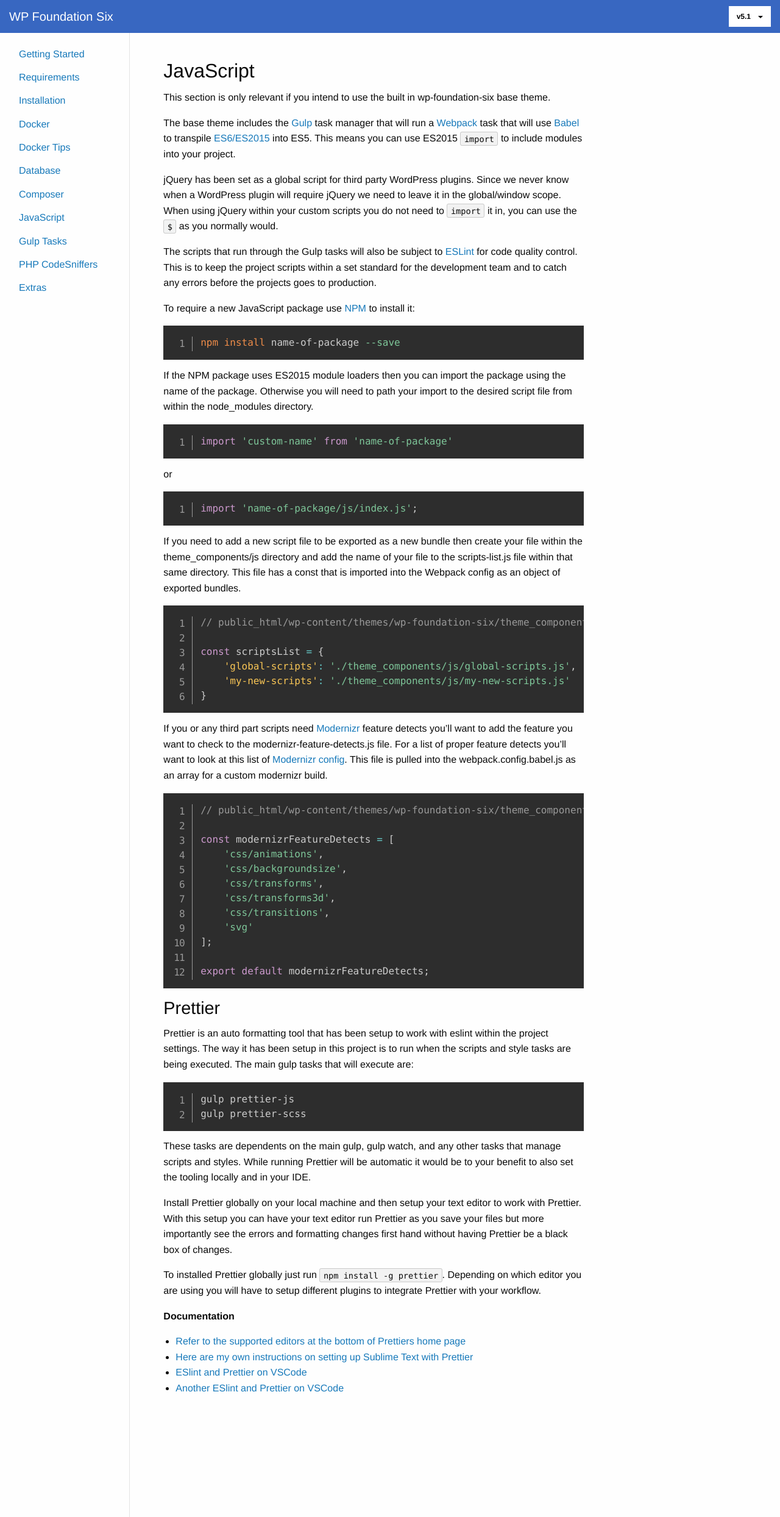
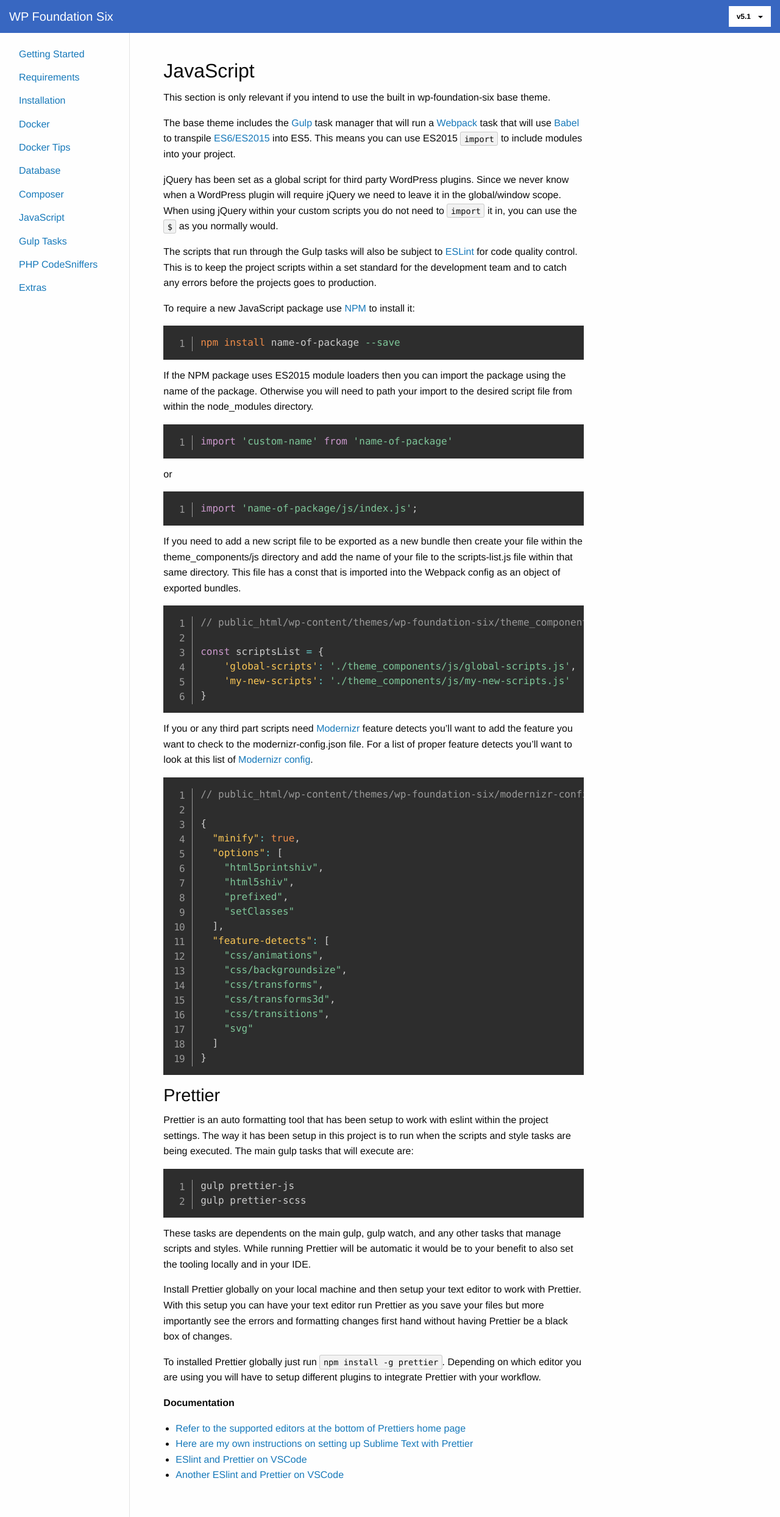
Before and after one commit to Blake-C/wp-foundation-six, a Jekyll site: the page built from docs/5.1/javascript/index.md, in a window 1280 px wide. Shown: the whole page at 61% size. Built offline with Jekyll 4.4.1, drawn with Linux system fonts in a browser that asks for light colours; nearby versions of some CDN libraries.

Commit message:
[md] Updated modernizr docs on 5.1
We have changed that way modernizr works in 5.1 to not use webpack but to build a custom modernizr files from the settings in the modernizr-config.json file.

Signed-off-by: Blake Cerecero <Blake@DigitalBlake.com>

````diff
--- a/docs/5.1/javascript/index.md
+++ b/docs/5.1/javascript/index.md
@@ -43,21 +43,28 @@ const scriptsList = {
 }
 ```
 
-If you or any third part scripts need [Modernizr](https://modernizr.com/) feature detects you'll want to add the feature you want to check to the modernizr-feature-detects.js file. For a list of proper feature detects you'll want to look at this list of [Modernizr config](https://github.com/Modernizr/Modernizr/blob/master/lib/config-all.json). This file is pulled into the webpack.config.babel.js as an array for a custom modernizr build.
+If you or any third part scripts need [Modernizr](https://modernizr.com/) feature detects you'll want to add the feature you want to check to the modernizr-config.json file. For a list of proper feature detects you'll want to look at this list of [Modernizr config](https://github.com/Modernizr/Modernizr/blob/master/lib/config-all.json).
 
 ```js
-// public_html/wp-content/themes/wp-foundation-six/theme_components/js/modernizr-feature-detects.js
+// public_html/wp-content/themes/wp-foundation-six/modernizr-config.json
 
-const modernizrFeatureDetects = [
-	'css/animations',
-	'css/backgroundsize',
-	'css/transforms',
-	'css/transforms3d',
-	'css/transitions',
-	'svg'
-];
-
-export default modernizrFeatureDetects;
+{
+  "minify": true,
+  "options": [
+    "html5printshiv",
+    "html5shiv",
+    "prefixed",
+    "setClasses"
+  ],
+  "feature-detects": [
+    "css/animations",
+    "css/backgroundsize",
+    "css/transforms",
+    "css/transforms3d",
+    "css/transitions",
+    "svg"
+  ]
+}
 ```
 
 ## Prettier
````
